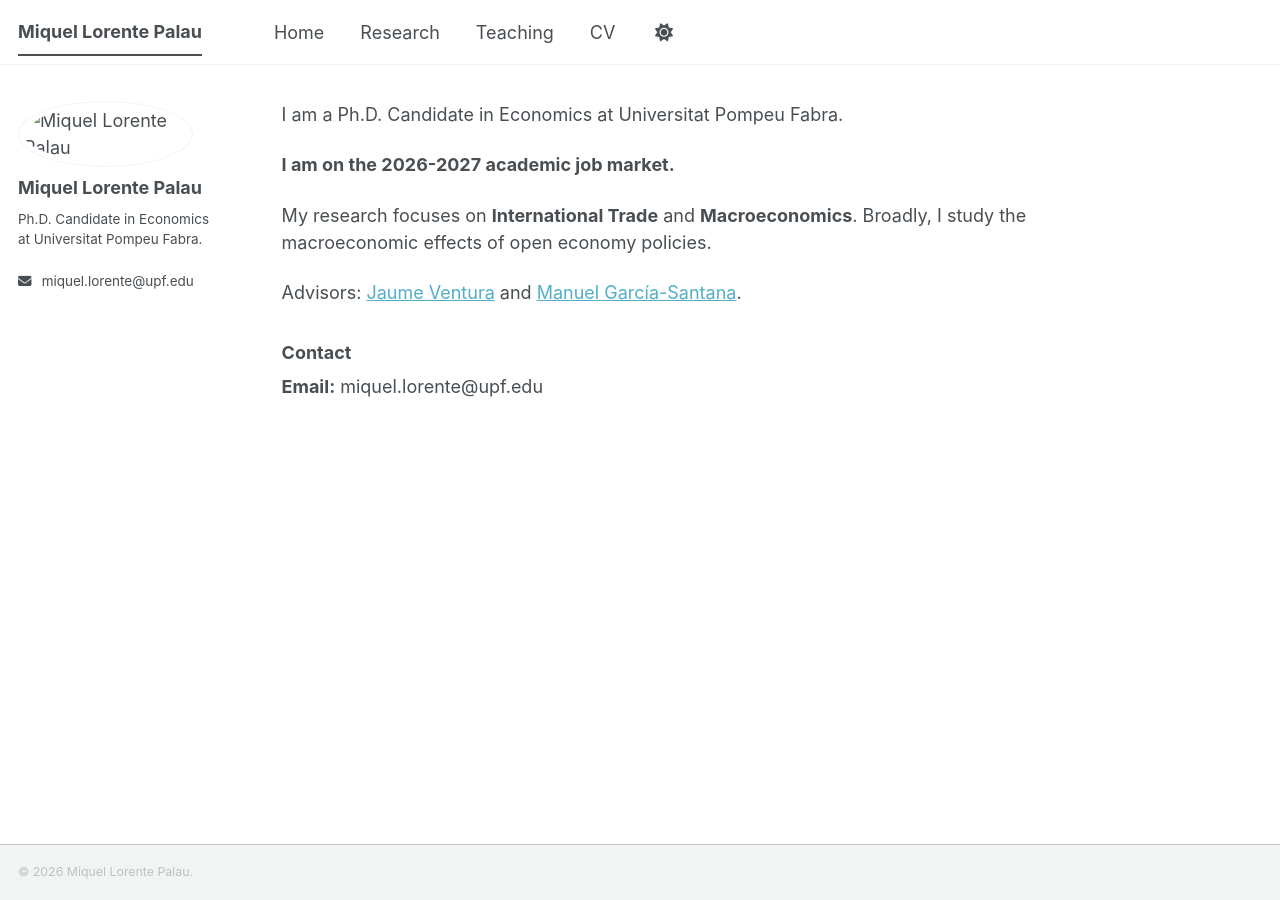
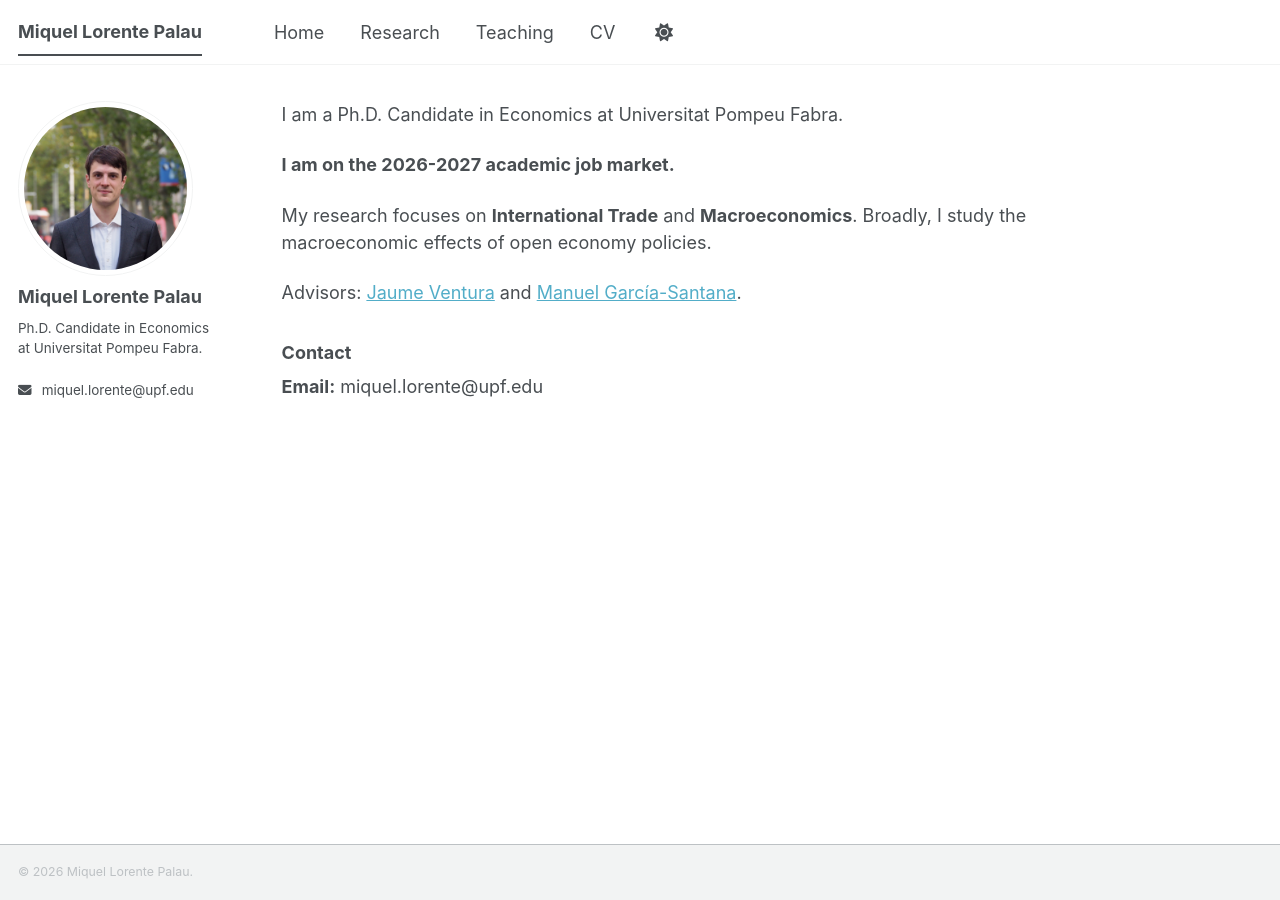
Before and after one commit to miquel-lorente/miquel-lorente.github.io, a Jekyll site: the page built from _pages/about.md, in a window 1280 px wide. Built offline with Jekyll 4.4.1, drawn with Linux system fonts in a browser that asks for light colours; a style sheet for code colours, icons or effects is not loaded.

Commit message:
Update author avatar path in config file

```diff
--- a/_config.yml
+++ b/_config.yml
@@ -23,7 +23,7 @@ repository               : "miquel-lorente/miquel-lorente.github.io"
 #               Additional customization can be done by editing /_includes/author-profile.html
 author:
   name: "Miquel Lorente Palau"
-  avatar: "images/MLP_picture.jpg"
+  avatar: "MLP_picture.jpg"
   bio: "Ph.D. Candidate in Economics at Universitat Pompeu Fabra."
   email:  "miquel.lorente@upf.edu"
 
```
